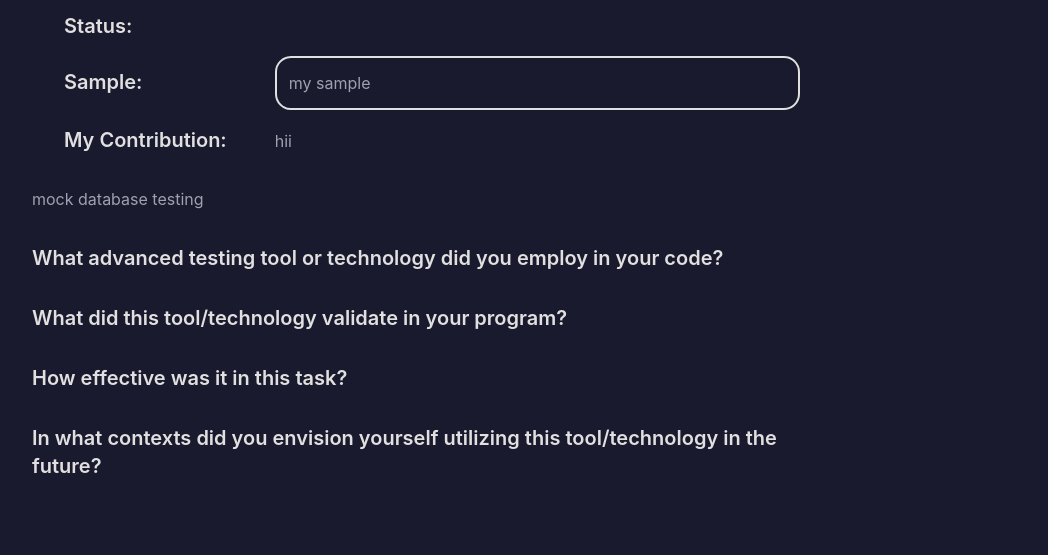
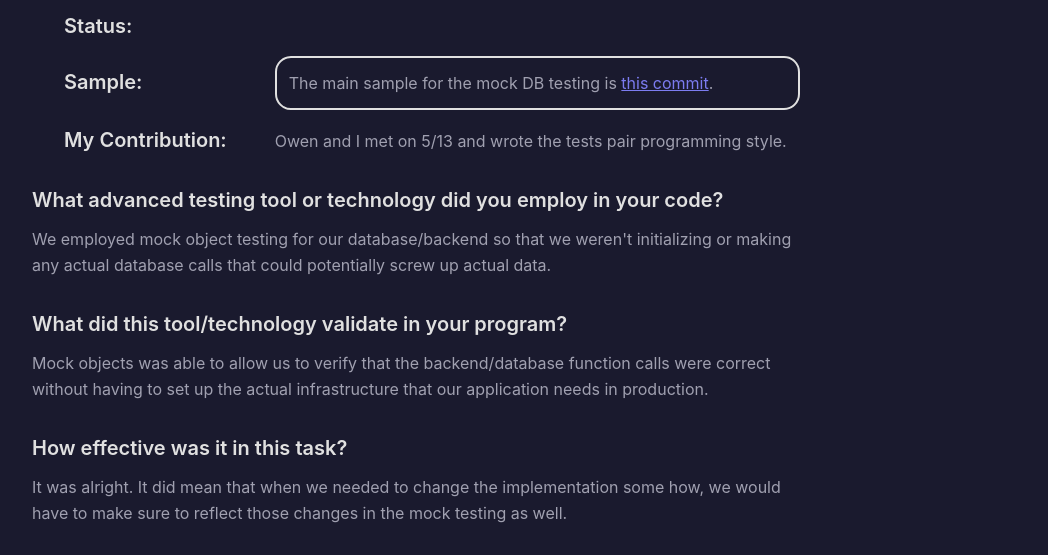
Before and after one commit to th4t-gi/project-hi-mom, an Astro site: page /project-hi-mom/competencies/testing-technologies in a window 1280 px wide. Shown: the part 211-766 px from the top of the page, without its empty margins (224-1272 px from the left). Built offline with nearby package versions, Linux system fonts and the light colour scheme; Astro itself is replaced by a stand-in of ours.

Commit message:
Last two comps!!

```diff
--- a/src/content/competencies/quality.mdx
+++ b/src/content/competencies/quality.mdx
@@ -1,15 +1,19 @@
 import CompetencyHeader from "../../components/CompetencyHeader.astro";
 
-export const contribution = "hii"
+export const contribution = "I feel like I've alluded to this in other competencies but I should be explicit about it in this one. I certainly feel as though I have been the person on our team who has a) spent the most time integrating all components and communicating with everyone on their seperate parts. Before the internal presentation, I stayed up with Grant to get the mail server running and communicating with the back end. I lead the development of the API we created and what the endpoints for that should look like, collaborating closely with Owen in the process. And I worked with Jafar on multiple occasions to debug some change in the backend that made the scraper crash."
 
 <CompetencyHeader status={props.competencyStatus} contribution={contribution}>
-  <div slot="sample">
+  {/* <div slot="sample">
     my sample
-    {/* <!-- Your image, code, or text content here --> */}
-    {/* <img src="/path/to/image.jpg" alt="Sample" /> */}
-  </div>
+    <!-- Your image, code, or text content here -->
+    <img src="/path/to/image.jpg" alt="Sample" />
+  </div> */}
 </CompetencyHeader>
 
 ### In what ways does your codebase exemplify engineering excellence? Be as exhaustive as possible in your analysis.
 
+I think considering that we have written \~7,500 lines of code in the past two months (\~5,000 not including the UI components from shadcn/ui), and we have maintained an organized file structure and compartmentalized functionality into python modules and React components, is one way that our codebase is worthy of the label "quality". Additionally, for most of our backend functionality, we have added documentation strings and comments in our code, which allows our codebase to in theory be maintainable in our absence as well -- a marker of a quality codebase.
+
 ### In what ways does it fall short? How would you have addressed these issues if given more time?
+
+I think because of the initial split in our codebase (i.e. a `web/` and `server/` directories), this made a lot of style and documentation habits be split as well, which has led to inconsistency across the whole codebase. I think that if I am to continue working on this project, I would try and close this gap by writting a style guidlines sheet that would sit in the root of the repository and try and unify how we style things between the front and back ends.
--- a/src/content/competencies/testing-technologies.mdx
+++ b/src/content/competencies/testing-technologies.mdx
@@ -1,21 +1,26 @@
 import CompetencyHeader from "../../components/CompetencyHeader.astro";
 
-export const contribution = "hii"
+export const contribution = "Owen and I met on 5/13 and wrote the tests pair programming style."
 
 <CompetencyHeader status={props.competencyStatus} contribution={contribution}>
   <div slot="sample">
-    my sample
-    {/* <!-- Your image, code, or text content here --> */}
-    {/* <img src="/path/to/image.jpg" alt="Sample" /> */}
+    The main sample for the mock DB testing is <a href="https://github.com/social-won/grinvites/commit/fee11a6d0e53d95d9126930ea6f4077a435cbf66">this commit</a>.
   </div>
 </CompetencyHeader>
 
-mock database testing
 
 ### What advanced testing tool or technology did you employ in your code?
 
+We employed mock object testing for our database/backend so that we weren't initializing or making any actual database calls that could potentially screw up actual data.
+
 ### What did this tool/technology validate in your program?
+
+Mock objects was able to allow us to verify that the backend/database function calls were correct without having to set up the actual infrastructure that our application needs in production.
 
 ### How effective was it in this task?
 
+It was alright. It did mean that when we needed to change the implementation some how, we would have to make sure to reflect those changes in the mock testing as well.
+
 ### In what contexts did you envision yourself utilizing this tool/technology in the future?
+
+I think mock objects are extremely useful when there is some external dependancy that you rely on for your tests (and therefore your code) to run and you know exactly what you should expect from those dependancies in your test cases. Because of this, I will certainly use them in the future if I find myself in this situation that I just described.
--- a/src/data/competencies.ts
+++ b/src/data/competencies.ts
@@ -227,7 +227,7 @@ export const competencies: Competency[] = [
       'In what contexts did you envision yourself utilizing this tool/technology in the future?',
     ],
     preview: "",
-    status: "TODO"
+    status: "Needs Review"
   },
   {
     slug: 'quality',
@@ -240,6 +240,6 @@ export const competencies: Competency[] = [
       'In what ways does it fall short? How would you have addressed these issues if given more time?',
     ],
     preview: "",
-    status: "TODO"
+    status: "Needs Review"
   },
 ];
```
